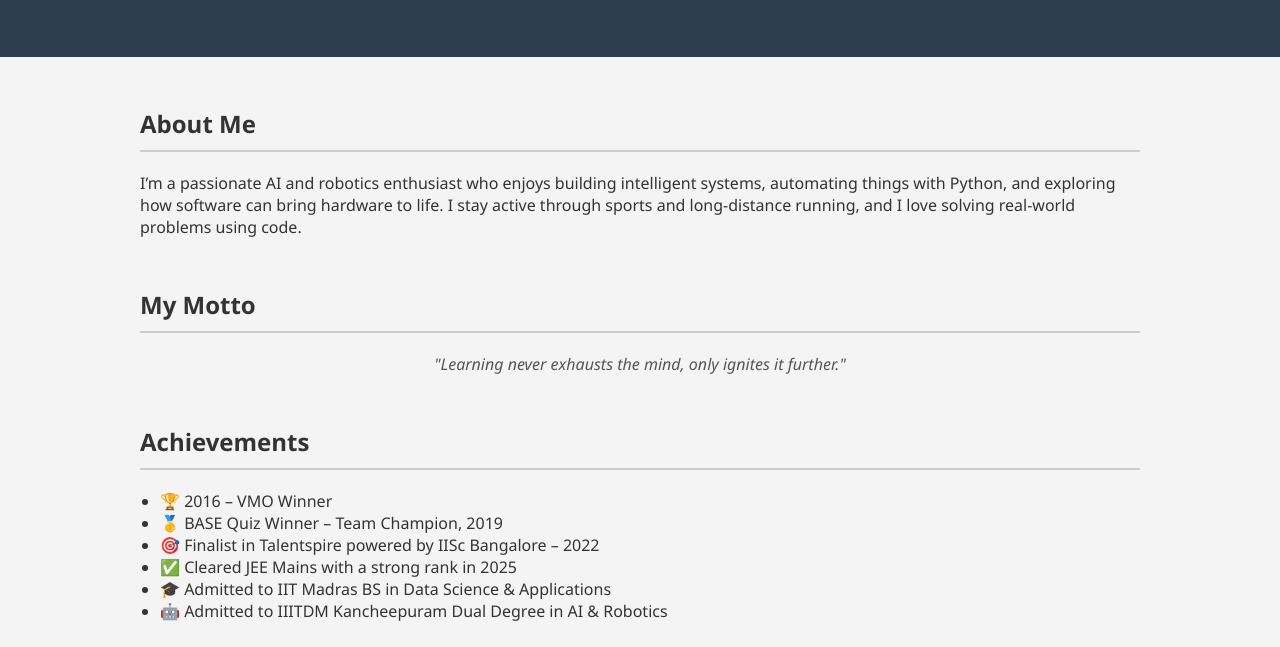
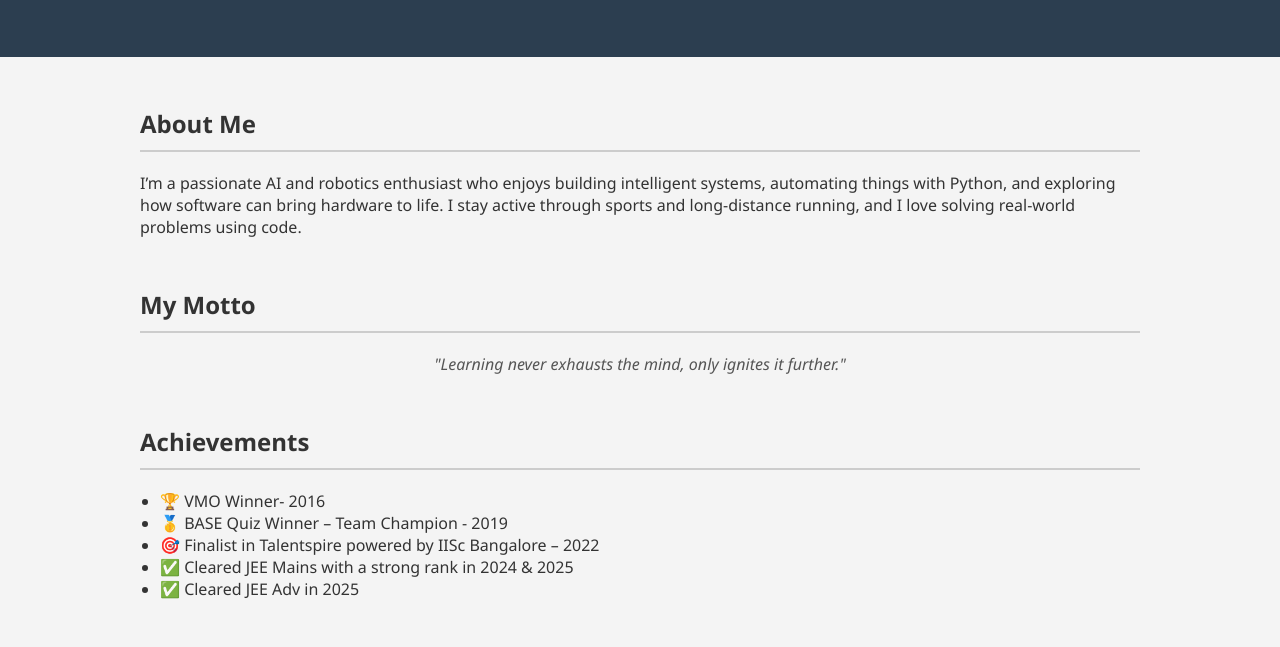
Before and after one commit to NishantMM/nishantmalaymishra.github.io, a plain HTML site: page myfile.html in a window 1280 px wide. Shown: the part 145-792 px from the top of the page. Drawn offline with Linux system fonts and the light colour scheme.

Commit message:
Update myfile.html

```diff
--- a/myfile.html
+++ b/myfile.html
@@ -97,12 +97,11 @@
   <section id="achievements">
     <h2>Achievements</h2>
     <ul>
-      <li>🏆 2016 – VMO Winner</li>
-      <li>🥇 BASE Quiz Winner – Team Champion, 2019</li>
+      <li>🏆 VMO Winner- 2016</li>
+      <li>🥇 BASE Quiz Winner – Team Champion - 2019</li>
       <li>🎯 Finalist in Talentspire powered by IISc Bangalore – 2022</li>
-      <li>✅ Cleared JEE Mains with a strong rank in 2025</li>
-      <li>🎓 Admitted to IIT Madras BS in Data Science & Applications</li>
-      <li>🤖 Admitted to IIITDM Kancheepuram Dual Degree in AI & Robotics</li>
+      <li>✅ Cleared JEE Mains with a strong rank in 2024 & 2025</li>
+      <li>✅ Cleared JEE Adv in 2025</li>
     </ul>
   </section>
 
```
